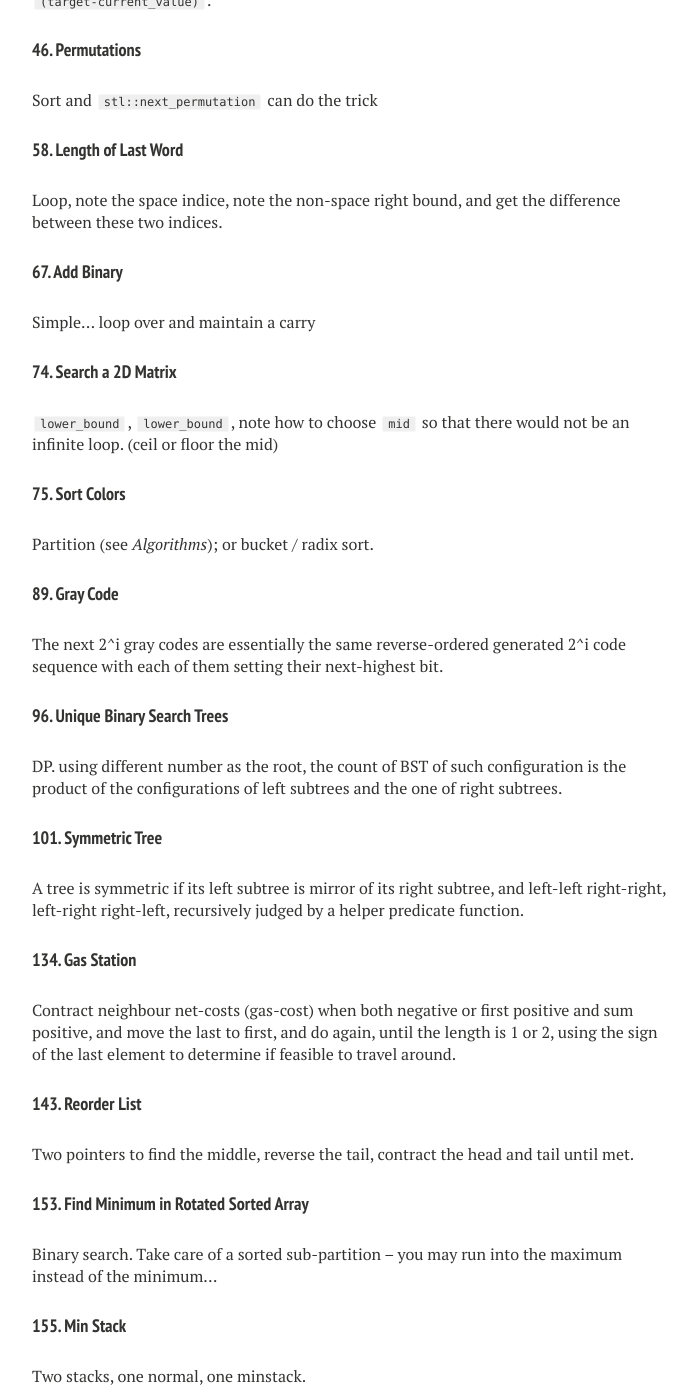
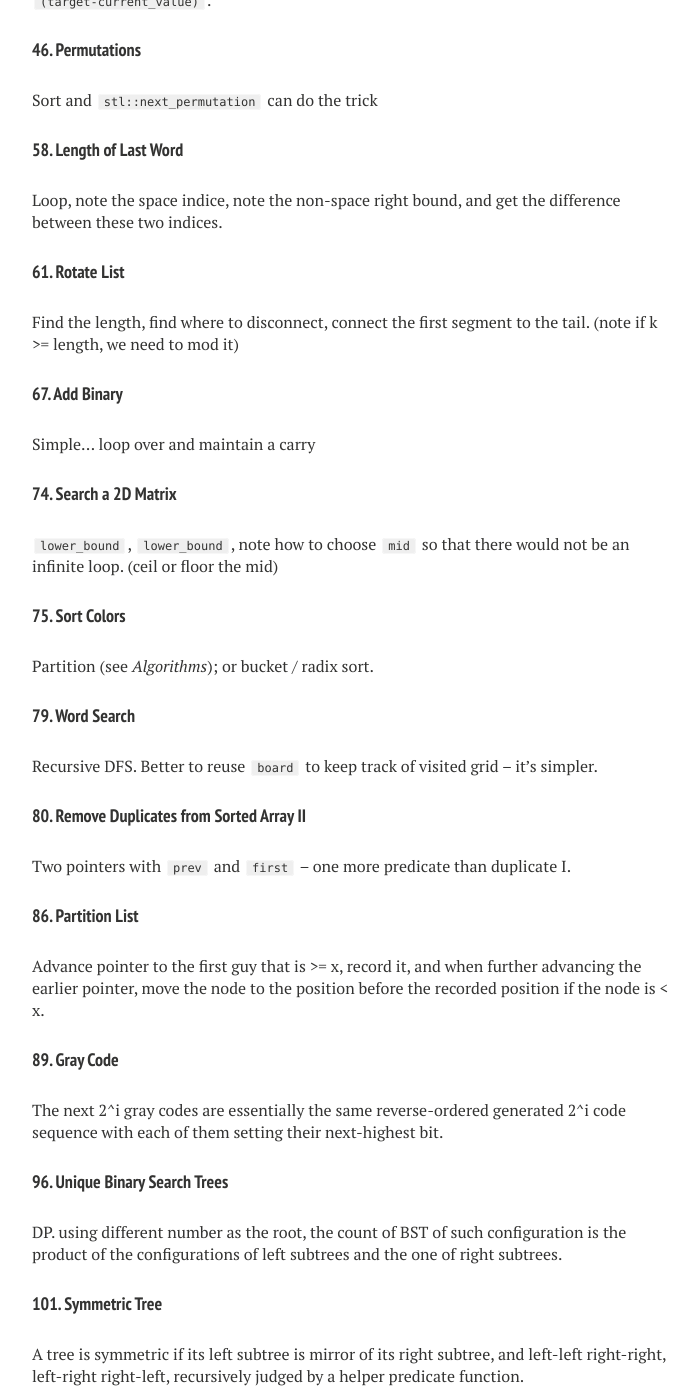
Before and after one commit to jiachengpan/jiachengpan.github.io, a Jekyll site: the page built from _posts/2016-04-27-a-line-for-a-leetcode-problem.markdown, in a window 1280 px wide and 1400 px high, scrolled down 1470 px. Shown: the whole window, without its empty margins (288-986 px from the left). Built offline with Jekyll 4.4.1, drawn with Linux system fonts in a browser that asks for light colours; some of the changed text lies outside the part shown.

Commit message:
leetcode 0430

```diff
--- a/_posts/2016-04-27-a-line-for-a-leetcode-problem.markdown
+++ b/_posts/2016-04-27-a-line-for-a-leetcode-problem.markdown
@@ -53,6 +53,9 @@ Sort and `stl::next_permutation` can do the trick
 #### 58. Length of Last Word
 Loop, note the space indice, note the non-space right bound, and get the difference between these two indices.
 
+#### 61. Rotate List
+Find the length, find where to disconnect, connect the first segment to the tail. (note if k >= length, we need to mod it)
+
 #### 67. Add Binary
 Simple... loop over and maintain a carry
 
@@ -61,6 +64,15 @@ Simple... loop over and maintain a carry
 
 #### 75. Sort Colors
 Partition (see *Algorithms*); or bucket / radix sort.
+
+#### 79. Word Search
+Recursive DFS. Better to reuse `board` to keep track of visited grid -- it's simpler.
+
+#### 80. Remove Duplicates from Sorted Array II
+Two pointers with `prev` and `first` -- one more predicate than duplicate I.
+
+#### 86. Partition List
+Advance pointer to the first guy that is >= x, record it, and when further advancing the earlier pointer, move the node to the position before the recorded position if the node is < x.
 
 #### 89. Gray Code
 The next 2^i gray codes are essentially the same reverse-ordered generated 2^i code sequence with each of them setting their next-highest bit.
@@ -89,6 +101,9 @@ Mask, shift, and, or...
 #### 203. Remove Linked List Elements
 Simple... loop over and delete.
 
+#### 209. Minimum Size Subarray Sum
+Two pointers, shrink the subarray when sum matches the requirement.
+
 #### 222. Count Complete Tree Nodes
 When left-most level == right-most level, return 2^level-1, otherwise, recursively count the left subtree and right subtree.
 
```
